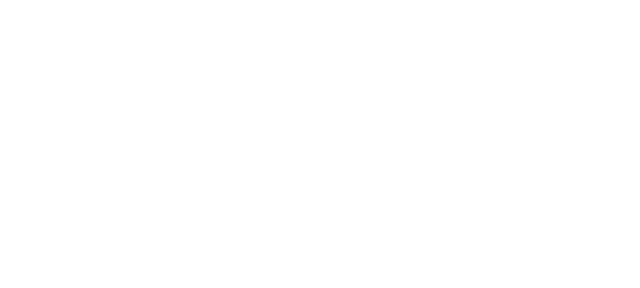
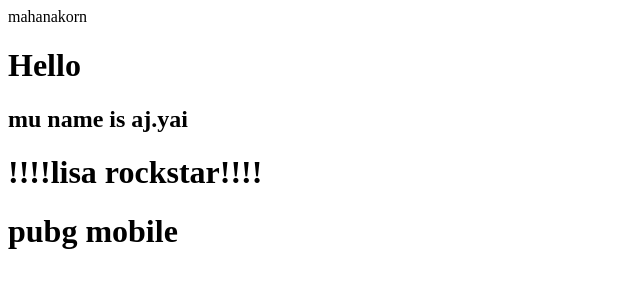
Before and after one commit to Natakorn14212/Lab03, a plain HTML site: page index.html in a window 1280 px wide. Shown: the whole page, without its empty margins (0-640 px from the left). Drawn offline with Linux system fonts and the light colour scheme.

Commit message:
Update index.html

```diff
--- a/index.html
+++ b/index.html
@@ -1,6 +1,12 @@
 <html>
     <head>
-        <meta charset="UTF-8">
-        <meta http-equiv="X-UA-Compatible"
+        mahanakorn
     </head>
+    <body>
+        <h1>Hello</h1>
+        <h2>mu name is aj.yai</h2>
+
+        <h1>!!!!lisa  rockstar!!!!</h1>
+        <h1>pubg mobile</h1>
+    </body>
 </html>
```
